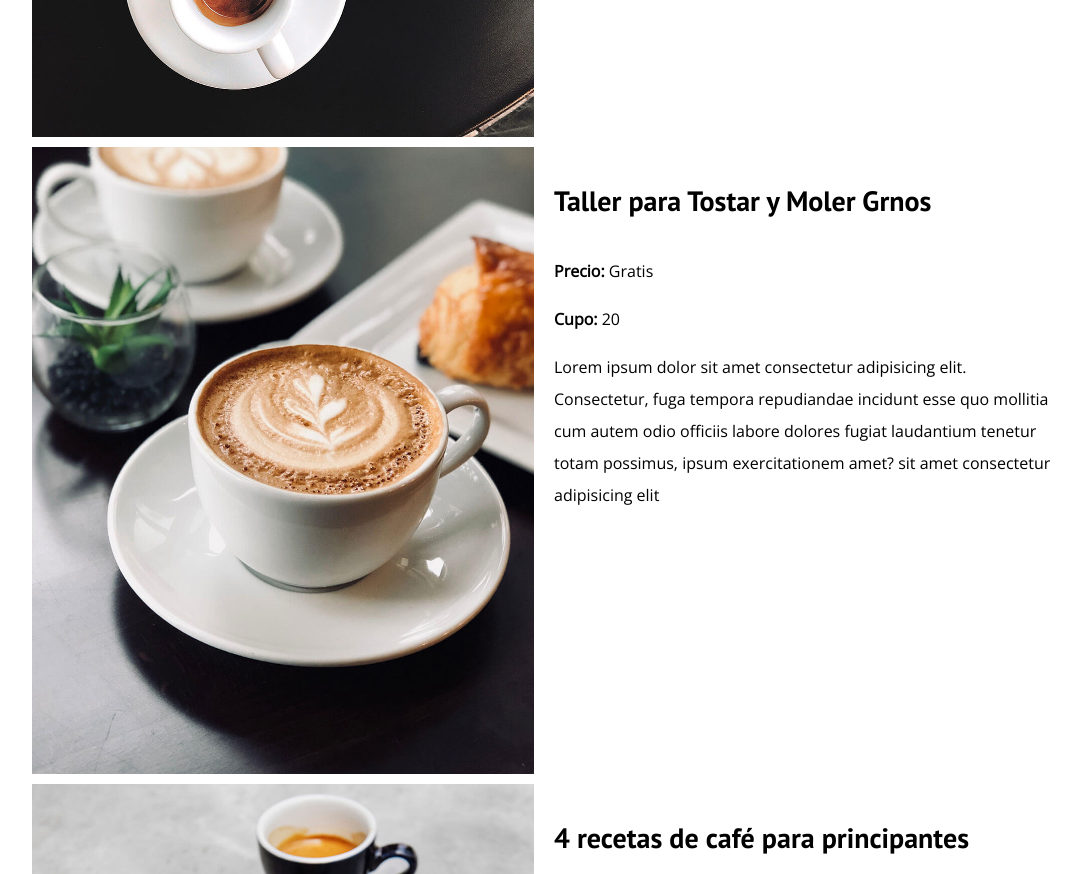
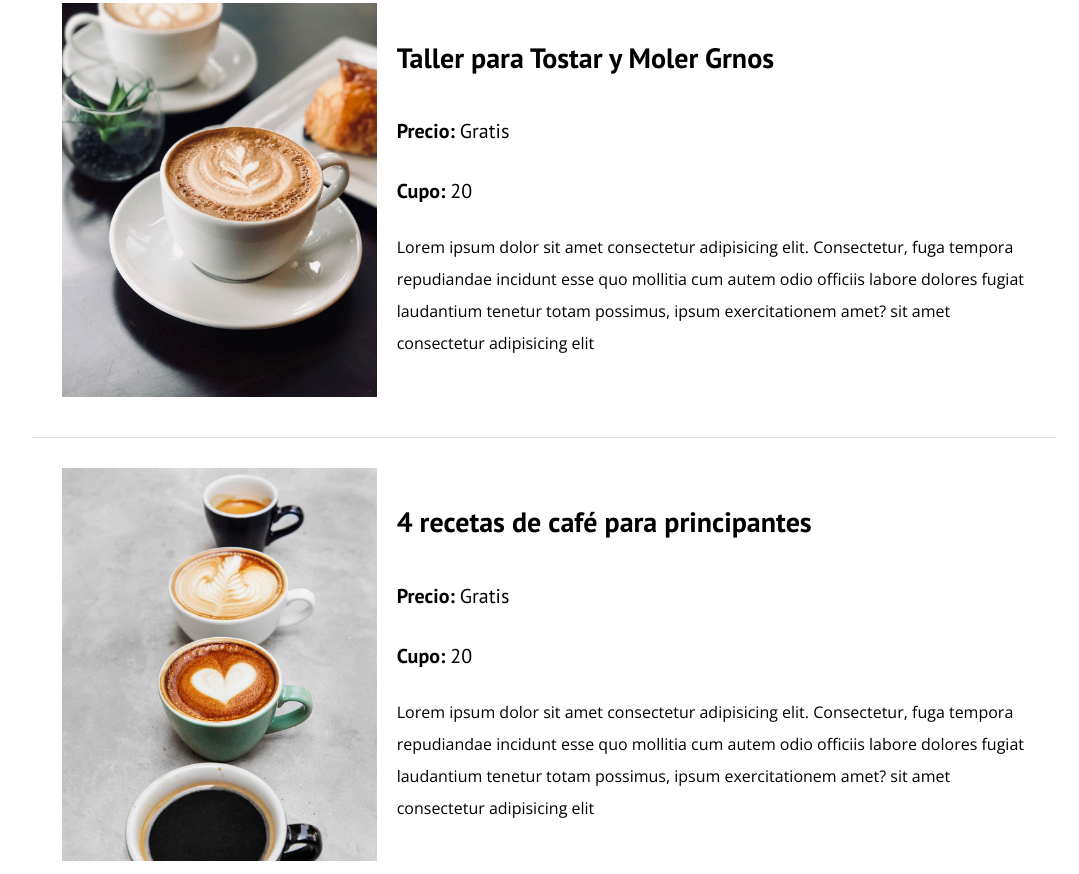
Before and after one commit to DavidMtzG31/BlogDeCaf-, a plain HTML site: page cursos.html in a window 1280 px wide. Shown: the part 1203-2077 px from the top of the page, without its empty margins (96-1175 px from the left). Drawn offline with nearby package versions, Linux system fonts and the light colour scheme.

Commit message:
Lista CSS y HTML cursos

```diff
--- a/css/style.css
+++ b/css/style.css
@@ -240,15 +240,32 @@ li{
 @media (min-width: 768px){
    .curso{
     display: grid;
-    grid-template-columns: repeat(2, 1fr);
-    gap: 2rem;
+    grid-template-columns: 1fr 2fr;
+    column-gap: 2rem;
     }
 }
 
+.curso{
+    padding: 3rem;
+    border-bottom: 1px solid var(--gris);
+    }
+
+.curso:last-of-type{
+    border: none;
+}
+
+/* estas configuraciones ya están más arriba, lo ideal sería solo añadir la clase arriba
+donde están esas configuraciones*/
 .curso__label{
+    font-family: var(--fuenteHeading);
     font-weight: bold;
 }
 
 .curso__info{
     font-weight: normal;
 }
+
+.curso__label,
+.curso__info{
+    font-size: 2rem;
+}
```
